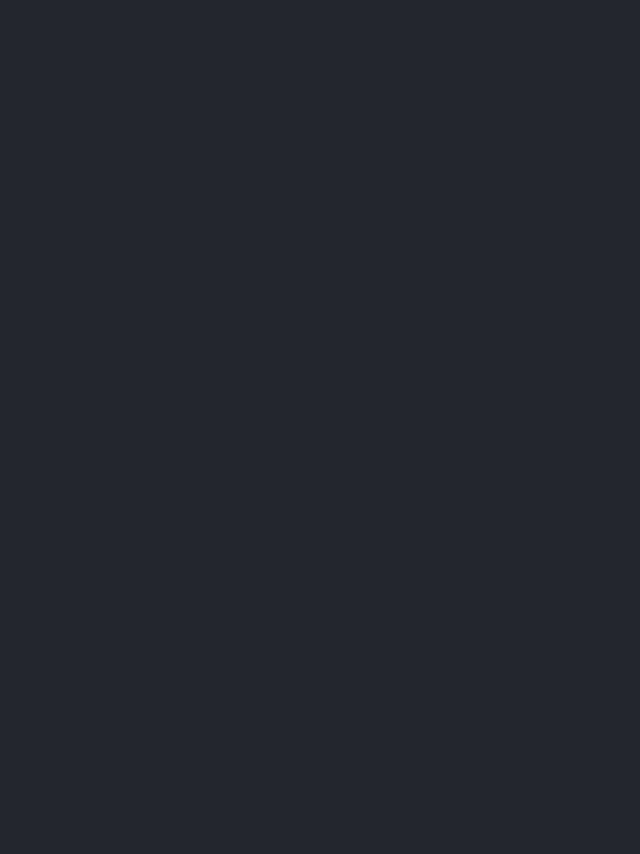
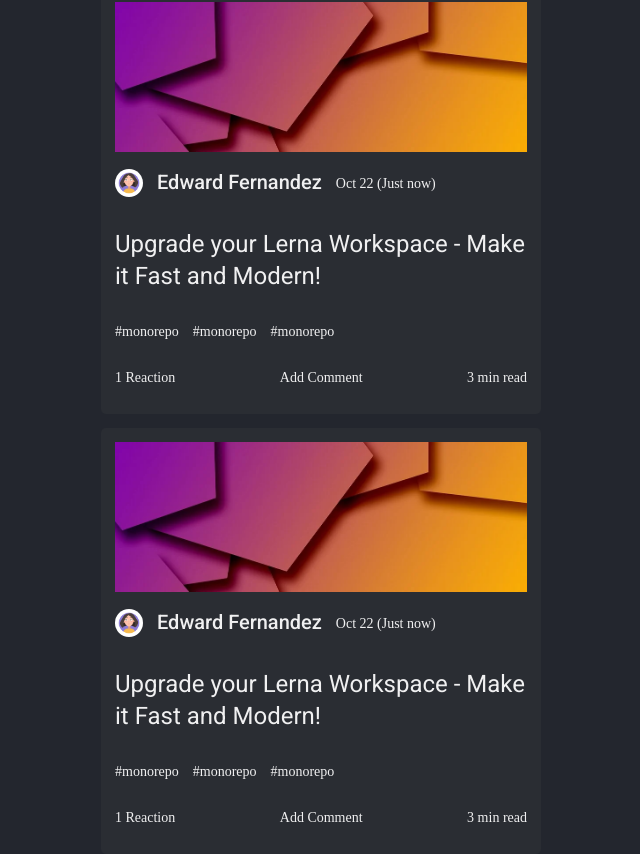
Before and after one commit to wardvisual/blogger-yarn, an Angular app in the folder client/: page / in a window 1280 px wide. Shown: the part 584-1438 px from the top of the page, without its empty margins (291-931 px from the left). Before the commit the page ends 800 px from the top, so only its background shows below. Built offline with nearby package versions, Linux system fonts and the light colour scheme.

Commit message:
chore: setup frontend components

```diff
--- a/client/src/app/views/home/home.component.html
+++ b/client/src/app/views/home/home.component.html
@@ -60,6 +60,58 @@
                             </div>
                         </div>
                     </figure>
+                    <figure>
+                        <img src="assets/images/blogpost.jpg" alt="blog" />
+                        <div class="user">
+                            <img src="assets/images/user.jpg" alt="blog" />
+                            <h2>Edward Fernandez</h2>
+                            <p>Oct 22 (Just now)</p>
+                        </div>
+
+                        <h1>Upgrade your Lerna Workspace - Make it Fast and Modern!</h1>
+                        <div class="hashtags">
+                            <p>#monorepo</p>
+                            <p>#monorepo</p>
+                            <p>#monorepo</p>
+                        </div>
+                        <div class="actions">
+                            <div>
+                                <p>1 Reaction</p>
+                            </div>
+                            <div>
+                                <p>Add Comment</p>
+                            </div>
+                            <div>
+                                <p>3 min read</p>
+                            </div>
+                        </div>
+                    </figure>
+                    <figure>
+                        <img src="assets/images/blogpost.jpg" alt="blog" />
+                        <div class="user">
+                            <img src="assets/images/user.jpg" alt="blog" />
+                            <h2>Edward Fernandez</h2>
+                            <p>Oct 22 (Just now)</p>
+                        </div>
+
+                        <h1>Upgrade your Lerna Workspace - Make it Fast and Modern!</h1>
+                        <div class="hashtags">
+                            <p>#monorepo</p>
+                            <p>#monorepo</p>
+                            <p>#monorepo</p>
+                        </div>
+                        <div class="actions">
+                            <div>
+                                <p>1 Reaction</p>
+                            </div>
+                            <div>
+                                <p>Add Comment</p>
+                            </div>
+                            <div>
+                                <p>3 min read</p>
+                            </div>
+                        </div>
+                    </figure>
                 </div>
             </div>
             <div class="cards"></div>
--- a/client/src/app/views/home/home.component.scss
+++ b/client/src/app/views/home/home.component.scss
@@ -26,6 +26,8 @@
                 }
             }
             div.blogs {
+                display: grid;
+                grid-gap: 1em;
                 figure {
                     display: grid;
                     grid-gap: 1em;
--- a/client/src/styles.scss
+++ b/client/src/styles.scss
@@ -26,114 +26,14 @@
    License: none (public domain)
 */
 
-html,
-body,
-div,
-span,
-applet,
-object,
-iframe,
-h1,
-h2,
-h3,
-h4,
-h5,
-h6,
-p,
-blockquote,
-pre,
-a,
-abbr,
-acronym,
-address,
-big,
-cite,
-code,
-del,
-dfn,
-em,
-img,
-ins,
-kbd,
-q,
-s,
-samp,
-small,
-strike,
-strong,
-sub,
-sup,
-tt,
-var,
-b,
-u,
-i,
-center,
-dl,
-dt,
-dd,
-ol,
-ul,
-li,
-fieldset,
-form,
-label,
-legend,
-table,
-caption,
-tbody,
-tfoot,
-thead,
-tr,
-th,
-td,
-article,
-aside,
-canvas,
-details,
-embed,
-figure,
-figcaption,
-footer,
-header,
-hgroup,
-menu,
-nav,
-output,
-ruby,
-section,
-summary,
-time,
-mark,
-audio,
-video {
+* {
     margin: 0;
     padding: 0;
+    box-sizing: border-box;
     border: 0;
     font-size: 100%;
     font: inherit;
     vertical-align: baseline;
-}
-
-
-/* HTML5 display-role reset for older browsers */
-
-article,
-aside,
-details,
-figcaption,
-figure,
-footer,
-header,
-hgroup,
-menu,
-nav,
-section {
-    display: block;
-    box-sizing: border-box;
-}
-
-* {
     color: var(--light-1);
     font-family: "poppins";
 }
```
